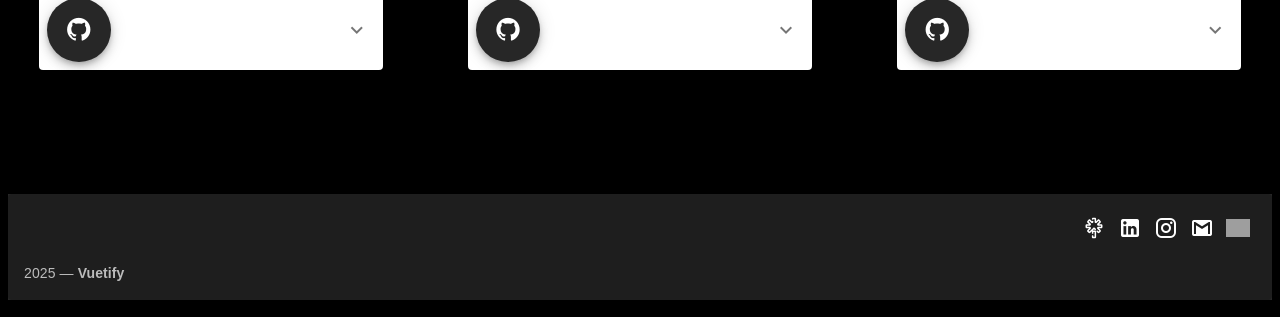
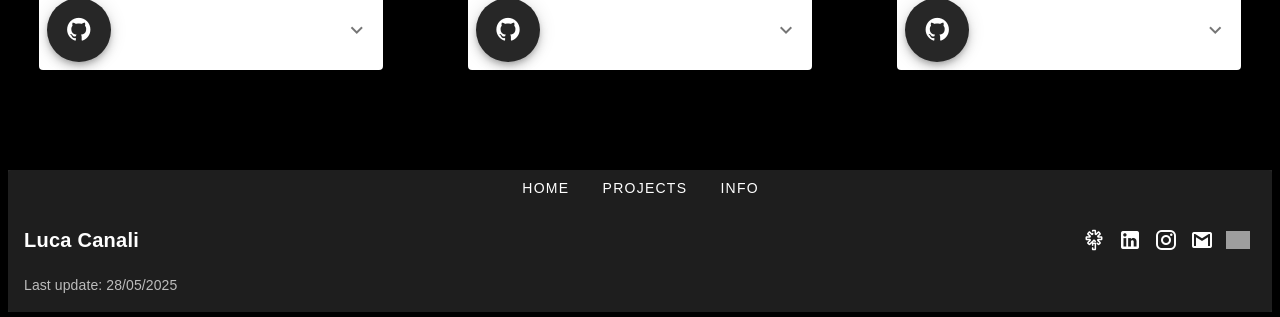
Before and after one commit to Luca9862/lucacanali.me, a Vue app: page / in a window 1280 px wide. Shown: the part 717-1034 px from the top of the page. Built offline with nearby package versions, Linux system fonts and the light colour scheme; grey boxes are pictures that could not be loaded.

Commit message:
refactor(LCC-5): rename InfoHome in BottomNavigation, aggiunta BN all'app.vue, fix link Medium

```diff
--- a/src/App.vue
+++ b/src/App.vue
@@ -4,17 +4,20 @@
       <app-sidebar></app-sidebar>
     </header>
     <router-view></router-view>
+    <bottom-navigation></bottom-navigation>
   </div>
 </template>
 
 <script>
 import './assets/css/colors.css'
 import AppSidebar from './components/AppSidebar.vue';
+import BottomNavigation from './components/BottomNavigation.vue'
 
 export default {
   name: 'App',
   components: {
-    appSidebar: AppSidebar
+    appSidebar: AppSidebar,
+    bottomNavigation: BottomNavigation
   }
 }
 </script>
--- a/src/components/AppSidebar.vue
+++ b/src/components/AppSidebar.vue
@@ -90,6 +90,7 @@ export default {
     flex-grow: 1;
     /* Il menu si espanderà per occupare lo spazio disponibile */
     margin-left: 20px;
+    font-weight: bold;
   }
 }
 </style>
--- a/src/components/InfoHome.vue
+++ b/src/components/BottomNavigation.vue
@@ -1,9 +1,21 @@
 <template>
-    <div>
+    <div style="padding-top: 100px;">
         <v-footer dark padless>
             <v-card class="flex" flat tile>
+                <div style="justify-self: center;">
+                    <v-btn color="white" text rounded class="my-2">
+                        Home
+                    </v-btn>
+                    <v-btn color="white" text rounded class="my-2">
+                        Projects
+                    </v-btn>
+                    <v-btn color="white" text rounded class="my-2">
+                        info
+                    </v-btn>
+                </div>
+
                 <v-card-title class="teal">
-                    <strong class="subheading"></strong>
+                    <strong class="subheading">Luca Canali</strong>
 
                     <v-spacer></v-spacer>
 
@@ -20,18 +32,18 @@
                             {{ icons[2].svg }}
                         </v-icon>
                     </v-btn>
-                    <v-btn :href="icons[4].url" class="mx-4" dark icon>
+                    <v-btn :href="icons[3].url" class="mx-4" dark icon>
                         <v-icon size="24px">
                             {{ icons[3].svg }}
                         </v-icon>
                     </v-btn>
-                    <v-btn class="mx-4" dark icon>
+                    <v-btn :href="icons[4].url" class="mx-4" dark icon>
                         <v-img :href="icons[4].url" :src="icons[4].svg" max-width="24" alt="icon" class="ml-1"></v-img>
                     </v-btn>
                 </v-card-title>
 
                 <v-card-text class="py-2 white--text text-center">
-                    {{ new Date().getFullYear() }} — <strong>Vuetify</strong>
+                    Last update: 28/05/2025
                 </v-card-text>
             </v-card>
         </v-footer>
@@ -49,7 +61,7 @@ export default {
                 { svg: linkTreeIcon, url: 'https://linktr.ee/lucacanali' },
                 { svg: 'mdi-linkedin', url: 'https://www.linkedin.com/in/luca-canali-2bb755193/' },
                 { svg: 'mdi-instagram', url: 'https://www.instagram.com/_luca.canali/' },
-                { svg: 'mdi-gmail', url: 'canali.luca998@gmail.com' },
+                { svg: 'mdi-gmail', url: 'mailto:canali.luca998@gmail.com' },
                 { svg: mediumPic, url: 'https://medium.com/@canali.luca998' },
             ],
             text: 'I am 26 years old and a full-stack developer with experience in back-end, front-end, and databases. I occasionally work as a freelancer, building web applications and providing tailored solutions for various technological needs. I am passionate about technology and continually improving my skills by exploring new technologies and frameworks.'
@@ -70,15 +82,6 @@ export default {
 
 .text-item {
     color: white;
-    font-family: Arial, Helvetica, sans-serif;
-}
-
-.el-card {
-    background-color: darkgray !important;
-}
-
-.social-icon {
-    cursor: pointer;
-    margin: 3px;
+    font-family: sans-serif;
 }
 </style>
--- a/src/pages/HomePage.vue
+++ b/src/pages/HomePage.vue
@@ -21,7 +21,8 @@
                     </v-card-subtitle>
 
                     <v-card-actions>
-                        <v-btn class="mx-2" fab dark large color="purple" @click="openLink('https://github.com/Luca9862/MyPet')">
+                        <v-btn class="mx-2" fab dark large color="purple"
+                            @click="openLink('https://github.com/Luca9862/MyPet')">
                             <v-icon dark>
                                 mdi-github
                             </v-icon>
@@ -38,7 +39,10 @@
                         <div v-show="showFirstCard">
                             <v-divider></v-divider>
                             <v-card-text>
-                                MyPet is a university project developed at the University of Insubria as part of a mobile development course, utilizing Kotlin. This app allows users to monitor medical visits, keep track of vaccinations and medications, and even includes a built-in pedometer.
+                                MyPet is a university project developed at the University of Insubria as part of a
+                                mobile development course, utilizing Kotlin. This app allows users to monitor medical
+                                visits, keep track of vaccinations and medications, and even includes a built-in
+                                pedometer.
                             </v-card-text>
                         </div>
                     </v-expand-transition>
@@ -59,7 +63,8 @@
                     </v-card-subtitle>
 
                     <v-card-actions>
-                        <v-btn class="mx-2" fab dark large color="purple" @click="openLink('https://github.com/Luca9862/pgn_manager_lib')">
+                        <v-btn class="mx-2" fab dark large color="purple"
+                            @click="openLink('https://github.com/Luca9862/pgn_manager_lib')">
                             <v-icon dark>
                                 mdi-github
                             </v-icon>
@@ -76,7 +81,10 @@
                         <div v-show="showSecondCard">
                             <v-divider></v-divider>
                             <v-card-text>
-                                A user-friendly Python library for basic PGN (chess) file handling - PGN stands for Portable Game Notation, a standard plain text format for recording chess games. It includes the moves of the game as well as metadata such as the players, the event, the date, and the result.
+                                A user-friendly Python library for basic PGN (chess) file handling - PGN stands for
+                                Portable Game Notation, a standard plain text format for recording chess games. It
+                                includes the moves of the game as well as metadata such as the players, the event, the
+                                date, and the result.
                             </v-card-text>
                         </div>
                     </v-expand-transition>
@@ -97,7 +105,8 @@
                     </v-card-subtitle>
 
                     <v-card-actions>
-                        <v-btn class="mx-2" fab dark large color="purple" @click="openLink('https://github.com/Luca9862/ChessEngineStudy_Koivisto')">
+                        <v-btn class="mx-2" fab dark large color="purple"
+                            @click="openLink('https://github.com/Luca9862/ChessEngineStudy_Koivisto')">
                             <v-icon dark>
                                 mdi-github
                             </v-icon>
@@ -114,17 +123,15 @@
                         <div v-show="showThirdCard">
                             <v-divider></v-divider>
                             <v-card-text>
-                                This research aims to explore and analyze in detail the operation of Koivisto, with the goal of understanding its peculiarities, its capabilities, and its impact in the context of modern chess engines. Through this analysis, the aim is to contribute to the understanding of its architecture, its artificial intelligence techniques, and its performance.
+                                This research aims to explore and analyze in detail the operation of Koivisto, with the
+                                goal of understanding its peculiarities, its capabilities, and its impact in the context
+                                of modern chess engines. Through this analysis, the aim is to contribute to the
+                                understanding of its architecture, its artificial intelligence techniques, and its
+                                performance.
                             </v-card-text>
                         </div>
                     </v-expand-transition>
                 </v-card>
-            </v-col>
-        </v-row>
-
-        <v-row>
-            <v-col cols="12">
-                <div class="app-info"><app-info></app-info></div>
             </v-col>
         </v-row>
     </div>
@@ -132,13 +139,11 @@
 
 <script>
 import AppCarosello from '@/components/AppCarosello.vue';
-import InfoHome from '@/components/InfoHome.vue';
 import koivisto from '../assets/pictures/koivisto.png'
 
 export default {
     components: {
-        appCarosello: AppCarosello,
-        appInfo: InfoHome
+        appCarosello: AppCarosello
     },
     data() {
         return {
@@ -148,7 +153,7 @@ export default {
             koivisto: koivisto
         }
     },
-    methods:{
+    methods: {
         openLink(url) {
             window.open(url, '_blank');
         }
@@ -157,7 +162,7 @@ export default {
 </script>
 
 <style>
-.body{
+.body {
     font-family: 'Roboto', sans-serif;
 }
 
```
